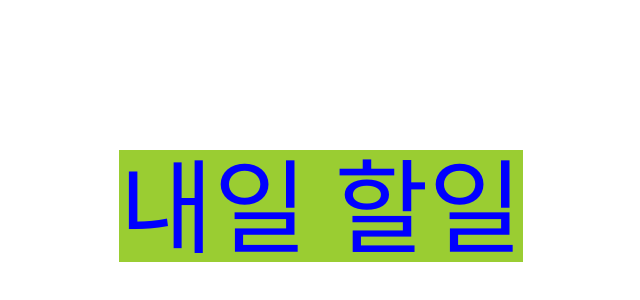
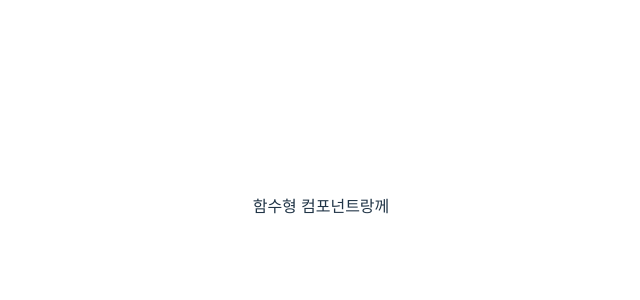
Before and after one commit to Garam100/React_Study, a React (Vite) app in the folder todolist/: page / in a window 1280 px wide. Shown: the part 194-494 px from the top of the page, without its empty margins (319-959 px from the left). Built offline with nearby package versions, Linux system fonts and the light colour scheme.

Commit message:
made functional compoment

```diff
--- a/todolist/src/App.tsx
+++ b/todolist/src/App.tsx
@@ -1,6 +1,6 @@
 import './App.css';
 import React from 'react';
-
+import FunCom from './FunCom';
 function App() {
   let title = "내일 할일"
 
@@ -12,11 +12,9 @@ function App() {
   };
 
   return(
-    <div style={divStyle}>
-      <h1>
-        {title}
-      </h1>
-    </div>
+   <div>
+    <FunCom></FunCom>
+   </div>
   );
 }
 
--- /dev/null
+++ b/todolist/src/FunCom.tsx
@@ -0,0 +1,9 @@
+function FunCom(){
+    return(
+        <div>
+            함수형 컴포넌트랑께
+        </div>
+    )
+}
+
+export default FunCom;
```
Also changed, not shown: todolist/src/ClassCom.tsx (deleted, +0 -10 lines).
